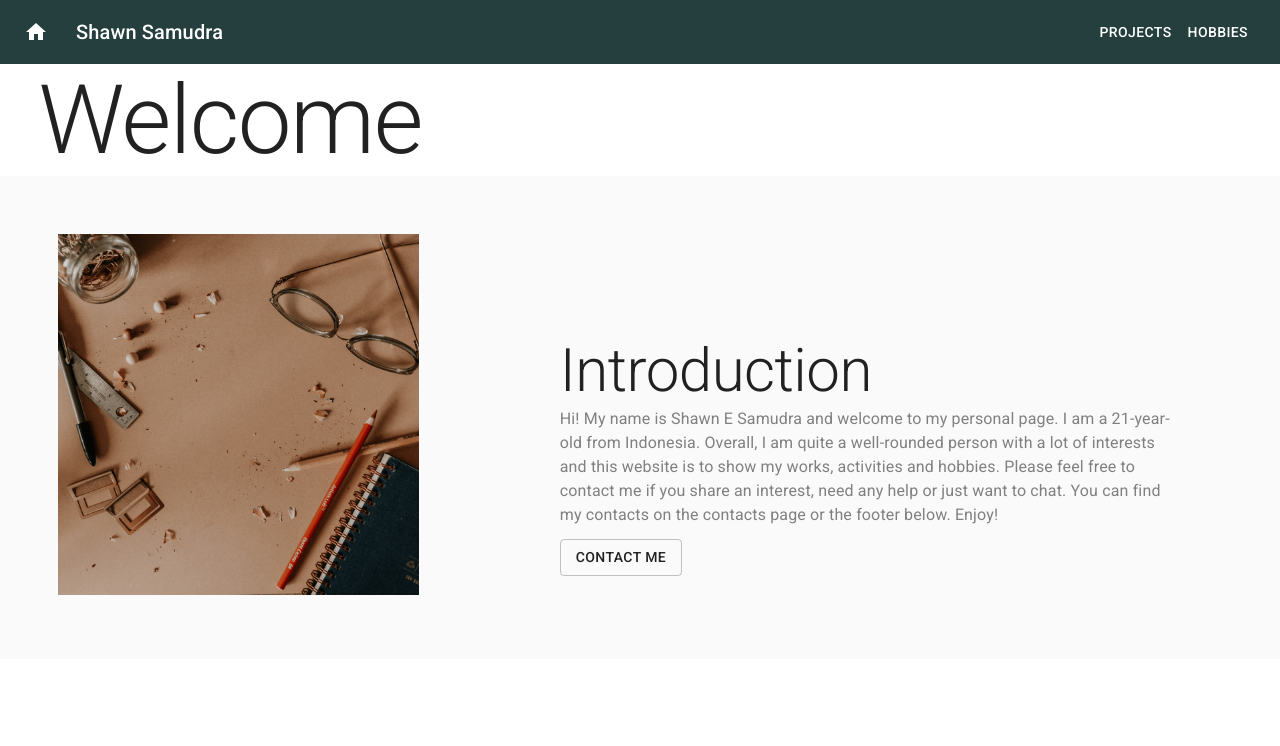
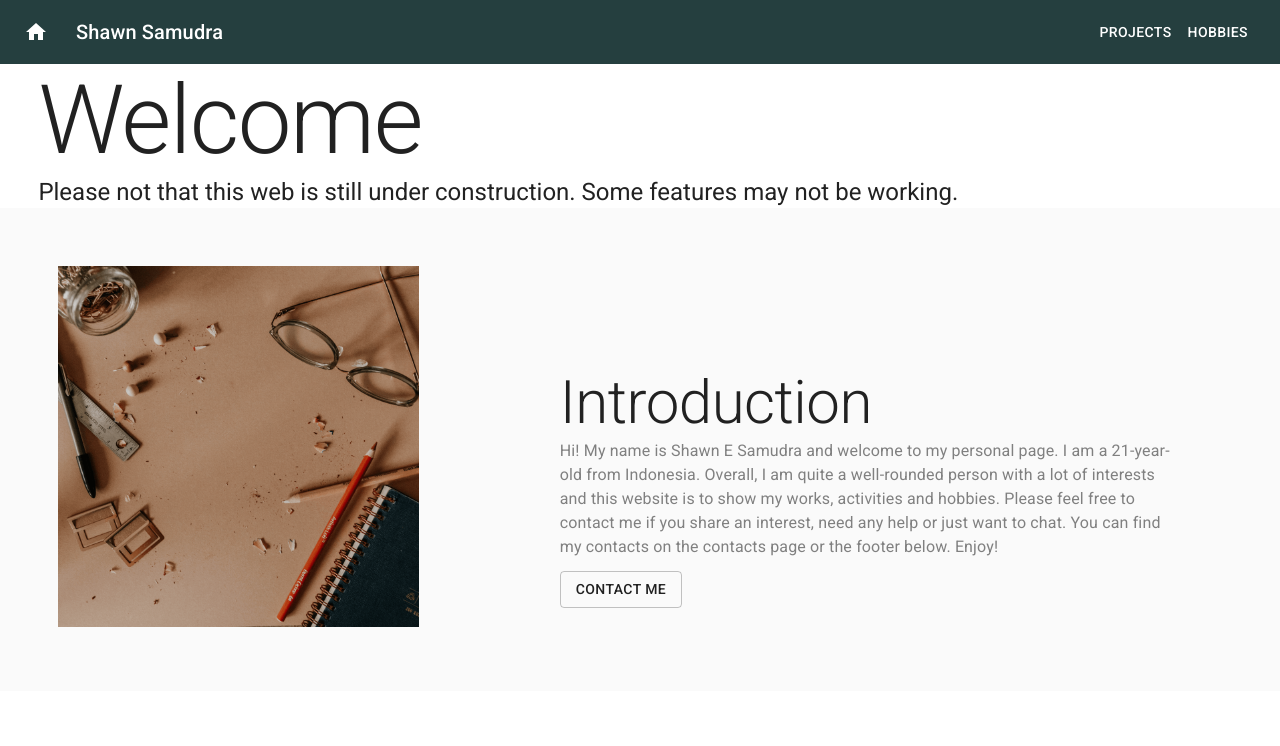
Before and after one commit to ElmoSamudra/portfolio, a React (Create React App) app: page / in a window 1280 px wide. Shown: the top 746 px of the page. Built offline with nearby package versions, Linux system fonts and the light colour scheme; grey boxes are pictures that could not be loaded.

Commit message:
web under construction note

```diff
--- a/src/pages/FrontPage.js
+++ b/src/pages/FrontPage.js
@@ -81,16 +81,18 @@ export default function FrontPage() {
     <div className={classes.root}>
       <Grid container>
         {/* Welcome */}
-        <Hidden smDown>
-          <Grid input xs={12} className={classes.title}>
+        <Grid input xs={12} className={classes.title}>
+          <Hidden smDown>
             <Typography variant="h1">Welcome</Typography>
-          </Grid>
-        </Hidden>
-        <Hidden mdUp>
-          <Grid input xs={12} className={classes.title}>
+          </Hidden>
+          <Hidden mdUp>
             <Typography variant="h2">Welcome</Typography>
-          </Grid>
-        </Hidden>
+          </Hidden>
+          <Typography variant="h5">
+            Please not that this web is still under construction. Some features
+            may not be working.
+          </Typography>
+        </Grid>
 
         {/* Intro */}
         <Grid container item xs={12} className={classes.intro}>
```
